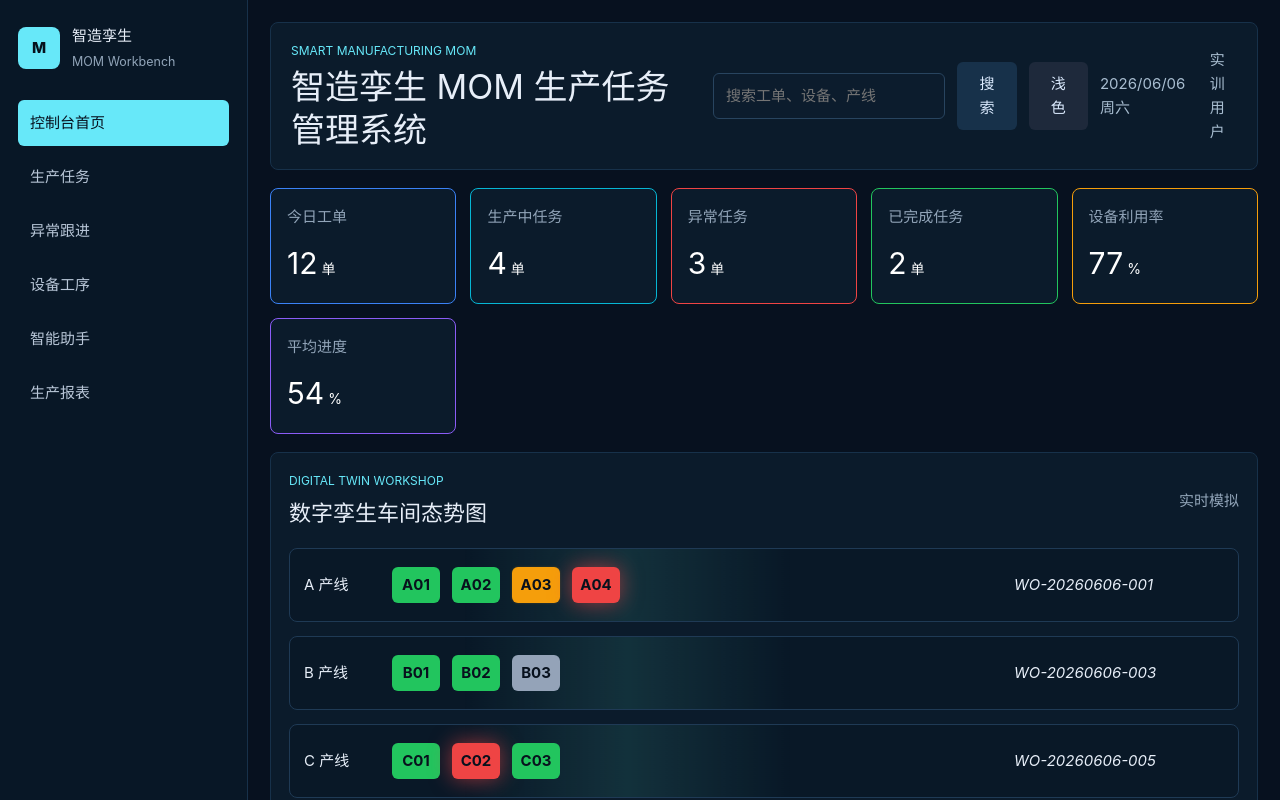
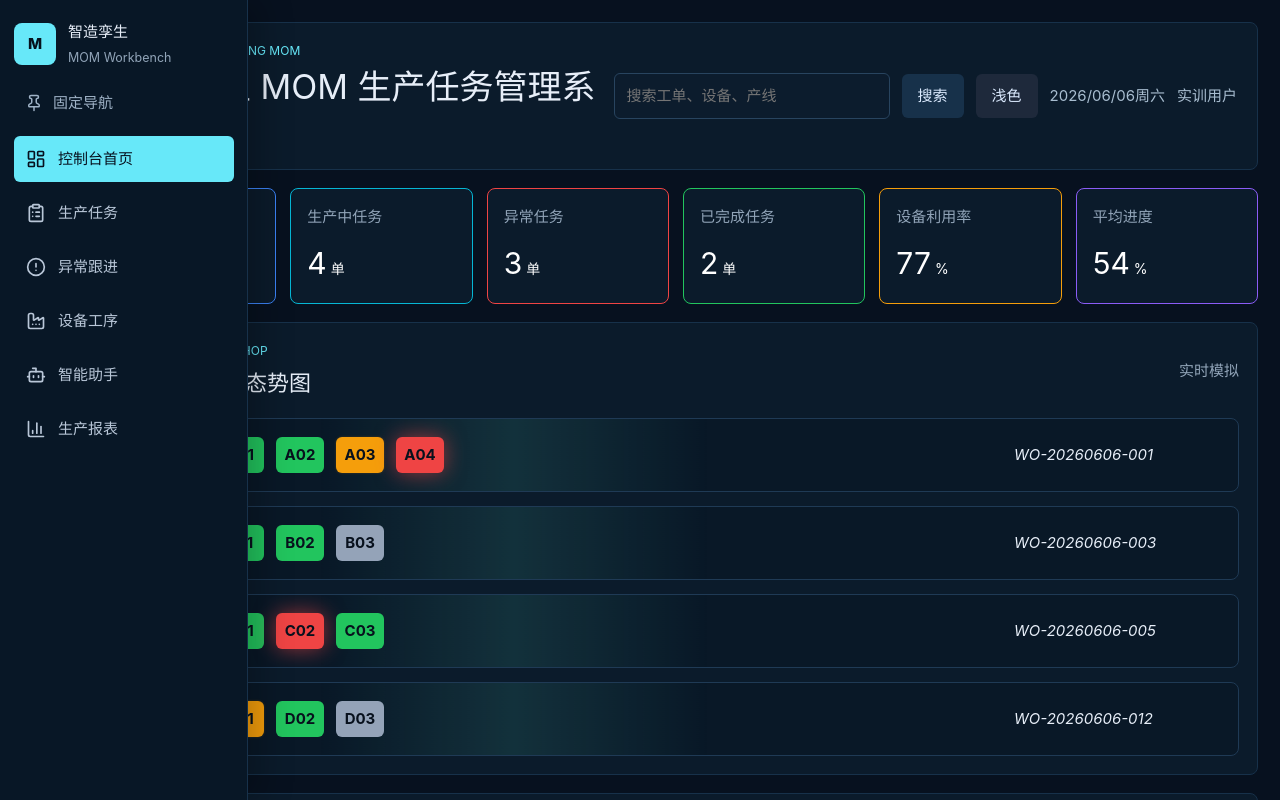
Before and after one commit to h1czvk0/smart-mom, a Vue app: page /dashboard in a window 1280 px wide. Shown: the top 800 px of the page. Built offline with nearby package versions, Linux system fonts and the light colour scheme.

Commit message:
增加双侧边栏悬停折叠与固定

```diff
--- a/package.json
+++ b/package.json
@@ -14,6 +14,7 @@
     "format": "prettier --write --experimental-cli src/"
   },
   "dependencies": {
+    "@lucide/vue": "^1.17.0",
     "echarts": "^6.1.0",
     "markdown-it": "^14.2.0",
     "vue": "^3.5.32",
--- a/src/App.vue
+++ b/src/App.vue
@@ -1,17 +1,23 @@
 <script setup>
-import { computed } from 'vue'
+import { computed, ref, watch } from 'vue'
 import { RouterView, useRoute } from 'vue-router'
 import AppFooter from './components/layout/AppFooter.vue'
 import AppHeader from './components/layout/AppHeader.vue'
 import AppSidebar from './components/layout/AppSidebar.vue'
 
+const SIDEBAR_PIN_KEY = 'smart-mom-sidebar-pinned'
 const route = useRoute()
 const isAiWorkspace = computed(() => route.path === '/ai')
+const sidebarPinned = ref(window.localStorage.getItem(SIDEBAR_PIN_KEY) === 'true')
+
+watch(sidebarPinned, (value) => {
+  window.localStorage.setItem(SIDEBAR_PIN_KEY, String(value))
+})
 </script>
 
 <template>
-  <div class="app-shell">
-    <AppSidebar />
+  <div :class="['app-shell', { 'sidebar-pinned': sidebarPinned }]">
+    <AppSidebar :pinned="sidebarPinned" @toggle-pin="sidebarPinned = !sidebarPinned" />
     <main :class="['workspace', { 'ai-workspace': isAiWorkspace }]">
       <AppHeader />
       <RouterView v-slot="{ Component, route }">
--- a/src/assets/main.css
+++ b/src/assets/main.css
@@ -72,24 +72,46 @@ textarea {
 .app-shell {
   min-height: 100vh;
   display: grid;
+  grid-template-columns: 72px minmax(0, 1fr);
+  transition: grid-template-columns 220ms ease;
+}
+
+.app-shell.sidebar-pinned {
   grid-template-columns: 248px minmax(0, 1fr);
 }
 
 .sidebar {
-  min-width: 0;
-  padding: 24px 18px;
+  position: sticky;
+  top: 0;
+  z-index: 20;
+  width: 72px;
+  height: 100vh;
+  overflow: hidden;
+  padding: 20px 14px;
   background: #081726;
   border-right: 1px solid #17314a;
+  transition:
+    width 220ms ease,
+    box-shadow 220ms ease;
+}
+
+.sidebar:hover,
+.sidebar:focus-within,
+.sidebar-pinned .sidebar {
+  width: 248px;
+  box-shadow: 14px 0 30px rgba(0, 0, 0, 0.22);
 }
 
 .brand {
   display: flex;
   align-items: center;
   gap: 12px;
-  margin-bottom: 28px;
+  width: 220px;
+  margin-bottom: 16px;
 }
 
 .brand-mark {
+  flex: 0 0 auto;
   display: grid;
   place-items: center;
   width: 42px;
@@ -106,16 +128,75 @@ textarea {
   color: #91a4b8;
 }
 
+.sidebar-copy {
+  opacity: 0;
+  visibility: hidden;
+  white-space: nowrap;
+  transition:
+    opacity 140ms ease 40ms,
+    visibility 140ms ease 40ms;
+}
+
+.sidebar:hover .sidebar-copy,
+.sidebar:focus-within .sidebar-copy,
+.sidebar-pinned .sidebar-copy {
+  opacity: 1;
+  visibility: visible;
+}
+
+.sidebar-controls {
+  display: flex;
+  width: 220px;
+  margin-bottom: 14px;
+}
+
+.sidebar-pin {
+  display: flex;
+  align-items: center;
+  gap: 10px;
+  width: 42px;
+  min-height: 38px;
+  padding: 0 11px;
+  color: #9fb2c6;
+  background: transparent;
+  transition:
+    width 220ms ease,
+    color 180ms ease,
+    background 180ms ease;
+}
+
+.sidebar:hover .sidebar-pin,
+.sidebar:focus-within .sidebar-pin,
+.sidebar-pinned .sidebar-pin {
+  width: 220px;
+}
+
+.sidebar-pin:hover,
+.sidebar-pin.active {
+  color: #67e8f9;
+  background: #10283d;
+}
+
 .sidebar nav {
   display: grid;
   gap: 8px;
+  width: 220px;
 }
 
 .sidebar a {
+  display: flex;
+  align-items: center;
+  gap: 12px;
+  min-height: 44px;
   padding: 11px 12px;
   border-radius: 6px;
   color: #b9c7d8;
   text-decoration: none;
+}
+
+.sidebar a svg,
+.sidebar-pin svg {
+  flex: 0 0 auto;
 }
 
 .sidebar a.is-active {
@@ -907,13 +988,18 @@ td small {
 
 .ai-chat-shell {
   display: grid;
-  grid-template-columns: 260px minmax(0, 1fr);
+  grid-template-columns: 64px minmax(0, 1fr);
   min-height: calc(100vh - 150px);
   border: 1px solid #1f3a55;
   border-radius: 8px;
   background: #07111f;
   overflow: hidden;
   animation: panel-in 420ms ease both;
+  transition: grid-template-columns 220ms ease;
+}
+
+.ai-chat-shell.workbar-pinned {
+  grid-template-columns: 260px minmax(0, 1fr);
 }
 
 .ai-workspace .ai-chat-shell {
@@ -922,24 +1008,89 @@ td small {
 }
 
 .ai-workbar {
+  position: relative;
+  z-index: 6;
   display: grid;
   grid-template-rows: auto auto auto auto 1fr;
   gap: 14px;
-  padding: 14px;
+  width: 64px;
+  overflow: hidden;
+  padding: 10px;
   border-right: 1px solid #1f3a55;
   background: #081523;
   animation: side-slide 460ms ease both;
+  transition:
+    width 220ms ease,
+    box-shadow 220ms ease;
+}
+
+.ai-workbar:hover,
+.ai-workbar:focus-within,
+.workbar-pinned .ai-workbar {
+  width: 260px;
+  box-shadow: 14px 0 30px rgba(0, 0, 0, 0.22);
 }
 
 .ai-workbar-head {
   display: flex;
+  align-items: flex-start;
+  flex-direction: column;
+  gap: 10px;
+  width: 238px;
+  transition: flex-direction 220ms ease;
+}
+
+.ai-workbar:hover .ai-workbar-head,
+.ai-workbar:focus-within .ai-workbar-head,
+.workbar-pinned .ai-workbar-head {
   align-items: center;
+  flex-direction: row;
   justify-content: space-between;
+}
+
+.workbar-title {
+  display: flex;
+  align-items: center;
   gap: 10px;
+  min-width: 0;
+  order: -1;
 }
 
 .ai-workbar-head strong {
   font-size: 18px;
+}
+
+.workbar-pin {
+  display: grid;
+  flex: 0 0 auto;
+  place-items: center;
+  width: 42px;
+  min-height: 36px;
+  padding: 0;
+  color: #9fb2c6;
+  background: transparent;
+}
+
+.workbar-pin:hover,
+.workbar-pin.active {
+  color: #67e8f9;
+  background: #10283d;
+}
+
+.workbar-label {
+  opacity: 0;
+  visibility: hidden;
+  white-space: nowrap;
+  transition:
+    opacity 140ms ease 40ms,
+    visibility 140ms ease 40ms;
+}
+
+.ai-workbar:hover .workbar-label,
+.ai-workbar:focus-within .workbar-label,
+.workbar-pinned .workbar-label {
+  opacity: 1;
+  visibility: visible;
 }
 
 .icon-button {
@@ -952,13 +1103,19 @@ td small {
 }
 
 .workbar-primary {
+  display: flex;
+  align-items: center;
+  gap: 12px;
   justify-content: flex-start;
-  width: 100%;
+  width: 238px;
+  min-height: 42px;
+  padding: 10px 11px;
 }
 
 .workbar-group {
   display: grid;
   gap: 6px;
+  width: 238px;
 }
 
 .workbar-group > span {
@@ -968,8 +1125,13 @@ td small {
 }
 
 .workbar-group button {
+  display: flex;
+  align-items: center;
+  gap: 12px;
   justify-content: flex-start;
-  width: 100%;
+  width: 238px;
+  min-height: 42px;
+  padding: 10px 11px;
   color: #cbd5e1;
   background: transparent;
   transition:
@@ -987,13 +1149,26 @@ td small {
 
 .workbar-status {
   align-self: end;
-  display: grid;
+  display: flex;
+  align-items: center;
   gap: 8px;
+  width: 238px;
+  min-height: 42px;
 }
 
 .workbar-status small {
+  display: block;
+  margin-top: 6px;
   color: #9fb2c6;
   overflow-wrap: anywhere;
+}
+
+.status-dot {
+  flex: 0 0 auto;
+  width: 12px;
+  height: 12px;
+  margin-left: 15px;
+  border-radius: 999px;
 }
 
 .ai-chat-main {
@@ -1576,6 +1751,19 @@ td small {
   color: #26364a;
 }
 
+[data-theme='light'] .sidebar-pin,
+[data-theme='light'] .workbar-pin {
+  color: #5d6d82;
+}
+
+[data-theme='light'] .sidebar-pin:hover,
+[data-theme='light'] .sidebar-pin.active,
+[data-theme='light'] .workbar-pin:hover,
+[data-theme='light'] .workbar-pin.active {
+  color: #0e7490;
+  background: #e0f2f7;
+}
+
 [data-theme='light'] .sidebar a.is-active {
   color: #063342;
   background: #67ddeb;
@@ -1860,16 +2048,44 @@ td small {
     overflow: visible;
   }
 
-  .app-shell {
+  .app-shell,
+  .app-shell.sidebar-pinned {
     grid-template-columns: 1fr;
   }
 
-  .sidebar {
+  .sidebar,
+  .sidebar:hover,
+  .sidebar:focus-within,
+  .sidebar-pinned .sidebar {
     position: sticky;
     top: 0;
     z-index: 10;
+    width: 100%;
+    height: auto;
     padding: 16px;
     overflow: hidden;
+    box-shadow: none;
+  }
+
+  .sidebar-copy,
+  .sidebar:hover .sidebar-copy,
+  .sidebar:focus-within .sidebar-copy,
+  .sidebar-pinned .sidebar-copy,
+  .workbar-label,
+  .ai-workbar:hover .workbar-label,
+  .ai-workbar:focus-within .workbar-label,
+  .workbar-pinned .workbar-label {
+    opacity: 1;
+    visibility: visible;
+  }
+
+  .sidebar-controls,
+  .workbar-pin {
+    display: none;
+  }
+
+  .brand {
+    width: auto;
   }
 
   .sidebar nav {
@@ -1880,15 +2096,36 @@ td small {
   .page-grid,
   .chart-grid,
   .ai-chat-shell,
+  .ai-chat-shell.workbar-pinned,
   .ai-workbench-grid,
   .prompt-compare-grid {
     grid-template-columns: 1fr;
   }
 
-  .ai-workbar {
+  .ai-workbar,
+  .ai-workbar:hover,
+  .ai-workbar:focus-within,
+  .workbar-pinned .ai-workbar {
+    width: 100%;
+    overflow: visible;
     grid-template-rows: auto;
     border-right: 0;
     border-bottom: 1px solid #1f3a55;
+    box-shadow: none;
+  }
+
+  .ai-workbar-head {
+    align-items: center;
+    width: 100%;
+    flex-direction: row;
+    justify-content: flex-start;
+  }
+
+  .workbar-primary,
+  .workbar-group,
+  .workbar-group button,
+  .workbar-status {
+    width: 100%;
   }
 
   .ai-chat-main {
@@ -1997,6 +2234,10 @@ td small {
     padding-bottom: 2px;
   }
 
+  .workbar-group button {
+    width: auto;
+  }
+
   .workbar-group > span {
     grid-column: 1 / -1;
   }
--- a/src/components/layout/AppSidebar.vue
+++ b/src/components/layout/AppSidebar.vue
@@ -1,14 +1,33 @@
 <script setup>
+import {
+  Bot,
+  ChartColumn,
+  CircleAlert,
+  ClipboardList,
+  Factory,
+  LayoutDashboard,
+  Pin,
+  PinOff,
+} from '@lucide/vue'
 import { RouterLink, useRoute } from 'vue-router'
+
+defineProps({
+  pinned: {
+    type: Boolean,
+    required: true,
+  },
+})
+
+defineEmits(['toggle-pin'])
 
 const route = useRoute()
 const menus = [
-  { to: '/dashboard', label: '控制台首页', name: 'dashboard' },
-  { to: '/tasks', label: '生产任务', name: 'tasks' },
-  { to: { path: '/tasks', query: { keyword: '异常' } }, label: '异常跟进', name: 'abnormal' },
-  { to: '/devices', label: '设备工序', name: 'devices' },
-  { to: '/ai', label: '智能助手', name: 'ai' },
-  { to: '/reports', label: '生产报表', name: 'reports' },
+  { to: '/dashboard', label: '控制台首页', name: 'dashboard', icon: LayoutDashboard },
+  { to: '/tasks', label: '生产任务', name: 'tasks', icon: ClipboardList },
+  { to: { path: '/tasks', query: { keyword: '异常' } }, label: '异常跟进', name: 'abnormal', icon: CircleAlert },
+  { to: '/devices', label: '设备工序', name: 'devices', icon: Factory },
+  { to: '/ai', label: '智能助手', name: 'ai', icon: Bot },
+  { to: '/reports', label: '生产报表', name: 'reports', icon: ChartColumn },
 ]
 
 function isActive(item) {
@@ -28,14 +47,35 @@ function isActive(item) {
   <aside class="sidebar">
     <div class="brand">
       <span class="brand-mark">M</span>
-      <div>
+      <div class="sidebar-copy">
         <strong>智造孪生</strong>
         <small>MOM Workbench</small>
       </div>
     </div>
+    <div class="sidebar-controls">
+      <button
+        type="button"
+        class="sidebar-pin"
+        :class="{ active: pinned }"
+        :title="pinned ? '取消固定主导航' : '固定主导航'"
+        :aria-label="pinned ? '取消固定主导航' : '固定主导航'"
+        @click="$emit('toggle-pin')"
+      >
+        <PinOff v-if="pinned" :size="18" />
+        <Pin v-else :size="18" />
+        <span class="sidebar-copy">{{ pinned ? '取消固定' : '固定导航' }}</span>
+      </button>
+    </div>
     <nav>
-      <RouterLink v-for="item in menus" :key="item.name" :class="{ 'is-active': isActive(item) }" :to="item.to">
-        {{ item.label }}
+      <RouterLink
+        v-for="item in menus"
+        :key="item.name"
+        :class="{ 'is-active': isActive(item) }"
+        :to="item.to"
+        :title="item.label"
+      >
+        <component :is="item.icon" :size="20" />
+        <span class="sidebar-copy">{{ item.label }}</span>
       </RouterLink>
     </nav>
   </aside>
--- a/src/views/AiWorkbenchView.vue
+++ b/src/views/AiWorkbenchView.vue
@@ -1,4 +1,17 @@
 <script setup>
+import {
+  Bot,
+  Database,
+  FileText,
+  GitCompareArrows,
+  MessageCircleQuestionMark,
+  MessageSquarePlus,
+  MessagesSquare,
+  Pin,
+  PinOff,
+  Settings,
+  TriangleAlert,
+} from '@lucide/vue'
 import MarkdownIt from 'markdown-it'
 import { computed, nextTick, onBeforeUnmount, ref, watch } from 'vue'
 import { abnormalTypes, buildReportStats } from '../data/mock'
@@ -19,22 +32,26 @@ const markdown = new MarkdownIt({
   linkify: true,
   typographer: false,
 })
+const WORKBAR_PIN_KEY = 'smart-mom-ai-workbar-pinned'
 
 const chatProfiles = {
   dispatch: {
     label: '班组长问答',
+    icon: MessageCircleQuestionMark,
     description: '围绕工单、产线、加急任务和当班处置顺序回答。',
     system:
       '你是智造孪生 MOM 系统的班组长 AI 助手。只能回答与本系统生产任务、工单、产线、设备、工序、报工、异常闭环、生产报表相关的问题。请基于提供的业务上下文回答，不要编造不存在的工单、设备或人员。',
   },
   abnormal: {
     label: '异常处置顾问',
+    icon: TriangleAlert,
     description: '优先分析异常工单、风险设备和处置动作。',
     system:
       '你是制造车间异常处置顾问。请优先识别异常工单、加急任务、风险设备、影响范围和下一步闭环动作。回答必须包含优先级和责任建议，格式使用 Markdown。',
   },
   manager: {
     label: '管理汇报助手',
+    icon: FileText,
     description: '用管理层视角总结完成率、产出、资源和风险。',
     system:
       '你是制造运营经理助理。请面向管理层输出简洁、可汇报的 Markdown 摘要，突出完成率、产出、设备利用率、异常风险和管理动作。',
@@ -67,16 +84,17 @@ const comparisonItems = ref(buildComparisonItems())
 const comparisonLoading = ref(false)
 const chatFeed = ref(null)
 const shouldFollowMessages = ref(true)
+const workbarPinned = ref(window.localStorage.getItem(WORKBAR_PIN_KEY) === 'true')
 let messageId = 2
 let abortController = null
 let comparisonAbortController = null
 let scrollFrame = null
 
 const workspaceTools = [
-  { value: 'chat', label: '对话' },
-  { value: 'context', label: '业务上下文' },
-  { value: 'prompt', label: 'Prompt' },
-  { value: 'compare', label: '提示词对比' },
+  { value: 'chat', label: '对话', icon: MessagesSquare },
+  { value: 'context', label: '业务上下文', icon: Database },
+  { value: 'prompt', label: 'Prompt', icon: Settings },
+  { value: 'compare', label: '提示词对比', icon: GitCompareArrows },
 ]
 const activeProfile = computed(() => chatProfiles[promptMode.value] ?? chatProfiles.dispatch)
 const visibleMessages = computed(() => messages.value.filter((message) => message.content.trim()))
@@ -240,6 +258,10 @@ watch(activeTool, (tool) => {
   }
 })
 
+watch(workbarPinned, (value) => {
+  window.localStorage.setItem(WORKBAR_PIN_KEY, String(value))
+})
+
 async function generatePromptComparison() {
   comparisonAbortController?.abort()
   comparisonAbortController = new AbortController()
@@ -307,44 +329,67 @@ onBeforeUnmount(() => {
 </script>
 
 <template>
-  <section class="ai-chat-shell">
+  <section :class="['ai-chat-shell', { 'workbar-pinned': workbarPinned }]">
     <aside class="ai-workbar">
       <div class="ai-workbar-head">
-        <strong>智能助手</strong>
-        <button type="button" class="icon-button" title="新对话" @click="clearMessages">+</button>
+        <button
+          type="button"
+          class="workbar-pin"
+          :class="{ active: workbarPinned }"
+          :title="workbarPinned ? '取消固定工具栏' : '固定工具栏'"
+          :aria-label="workbarPinned ? '取消固定工具栏' : '固定工具栏'"
+          @click="workbarPinned = !workbarPinned"
+        >
+          <PinOff v-if="workbarPinned" :size="18" />
+          <Pin v-else :size="18" />
+        </button>
+        <div class="workbar-title">
+          <Bot :size="20" />
+          <strong class="workbar-label">智能助手</strong>
+        </div>
       </div>
 
-      <button type="button" class="workbar-primary" @click="clearMessages">新对话</button>
+      <button type="button" class="workbar-primary" title="新对话" @click="clearMessages">
+        <MessageSquarePlus :size="20" />
+        <span class="workbar-label">新对话</span>
+      </button>
 
       <div class="workbar-group">
-        <span>场景</span>
+        <span class="workbar-label">场景</span>
         <button
           v-for="item in chatProfileOptions"
           :key="item.value"
           type="button"
           :class="{ active: promptMode === item.value && activeTool === 'chat' }"
+          :title="item.label"
           @click="selectProfile(item.value)"
         >
-          {{ item.label }}
+          <component :is="item.icon" :size="20" />
+          <span class="workbar-label">{{ item.label }}</span>
         </button>
       </div>
 
       <div class="workbar-group">
-        <span>工具</span>
+        <span class="workbar-label">工具</span>
         <button
           v-for="item in workspaceTools"
           :key="item.value"
           type="button"
           :class="{ active: activeTool === item.value }"
+          :title="item.label"
           @click="activeTool = item.value"
         >
-          {{ item.label }}
+          <component :is="item.icon" :size="20" />
+          <span class="workbar-label">{{ item.label }}</span>
         </button>
       </div>
 
       <div class="workbar-status">
-        <span :class="['ai-state', `state-${status}`]">{{ statusText }}</span>
-        <small>{{ aiSource }}</small>
+        <span :class="['status-dot', `state-${status}`]" :title="statusText"></span>
+        <div class="workbar-label">
+          <span :class="['ai-state', `state-${status}`]">{{ statusText }}</span>
+          <small>{{ aiSource }}</small>
+        </div>
       </div>
     </aside>
 
```
Also changed, not shown: 1 other file (tests, documents, lock files or other folders).
